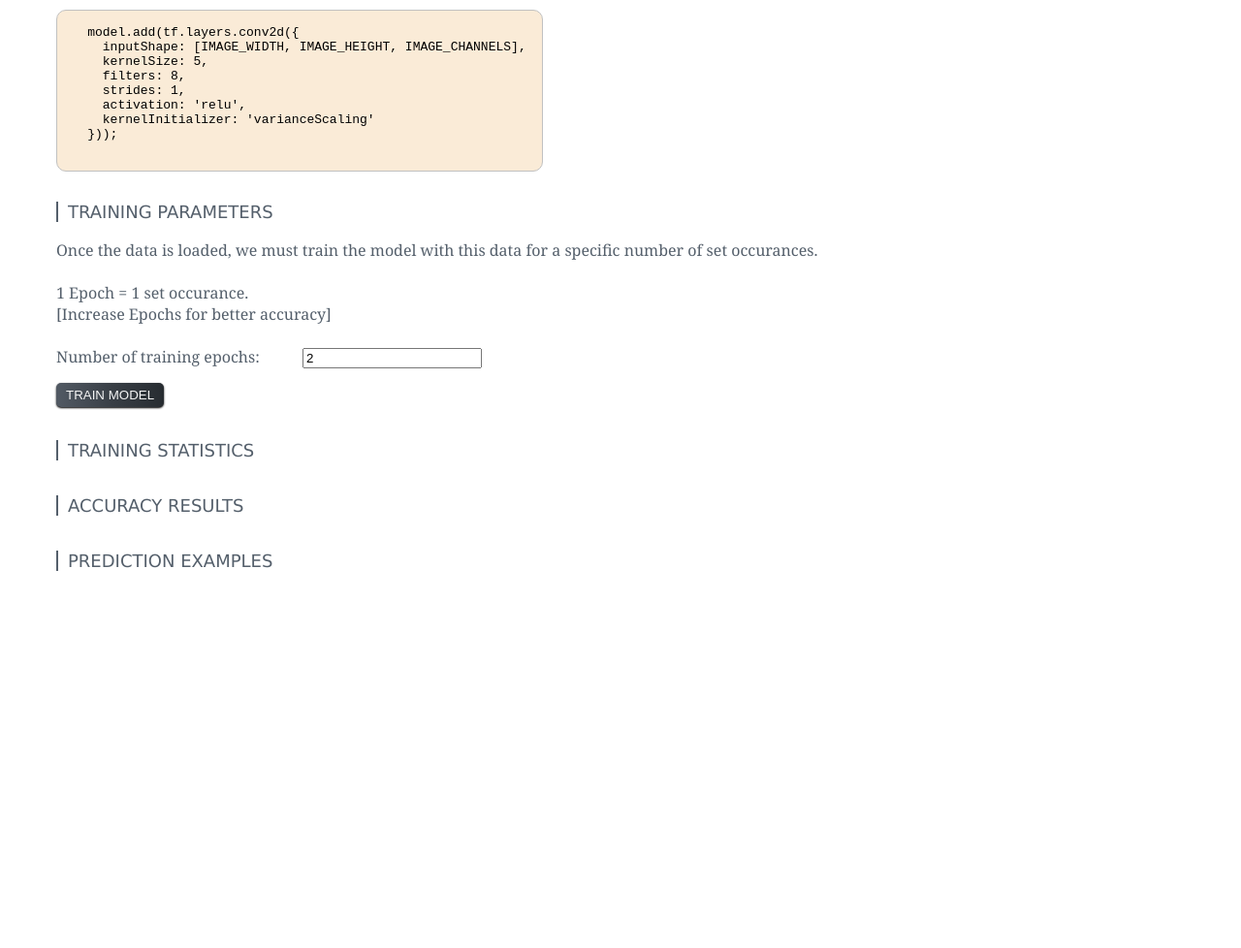
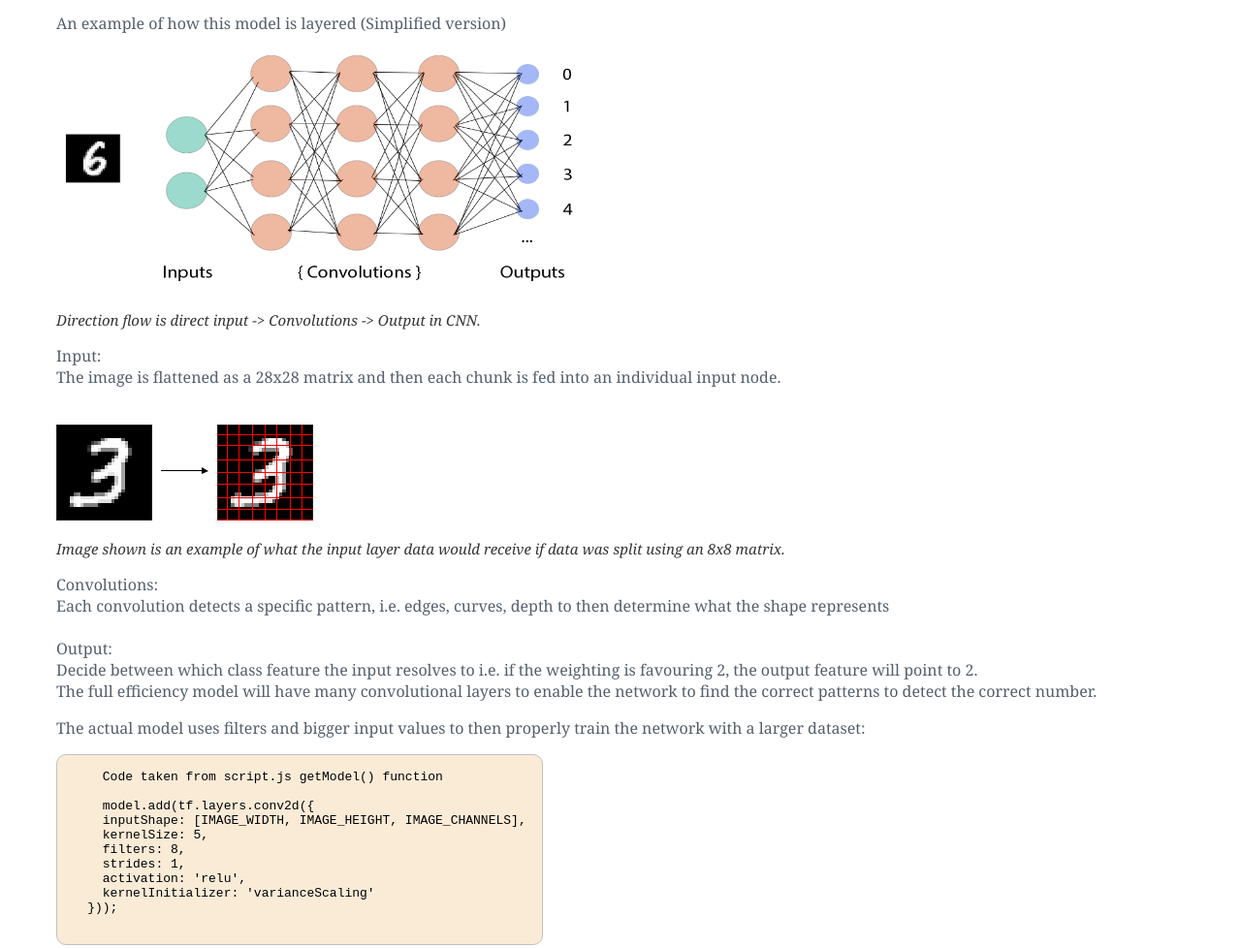
Before and after one commit to AsaasBaig/nnpackage, a plain HTML site: page cnn.html in a window 1280 px wide. Shown: the part 937-1915 px from the top of the page at 97% size. Before the commit the page ends 1602 px from the top, so only its background shows below. Drawn offline with Linux system fonts and the light colour scheme.

Commit message:
CNN Page
Added Graphs/Images.
Added extra information.

```diff
--- a/cnn.html
+++ b/cnn.html
@@ -38,9 +38,9 @@
         <br><br>
         Throughout the training and classification phase there will be an explanation of the tasks that the CNN
         is undergoing.
-
         <br><br>
-        This example is based on a simple CNN model that uses a small amount of data from the MNIST dataset for fast results.
+        This example is based on a simple CNN model that uses a small amount of data from
+        the MNIST dataset for fast results.
         <br>
         The dataset used is limited in order to compute faster on browsers:
         <br>
@@ -60,7 +60,7 @@
       <p>
         The full dataset usually consists of these training and testing sets * 10. Respectively (55000, 10000).
         <br>
-        This would increase the accuracy by 10x as there is 10x more data being iterated over for the network to learn from.
+        Using the full dataset would increase the accuracy as there is 10x more data being used to train the network.
       </p>
     </section>
 
@@ -79,10 +79,48 @@
     });
         </code>
       </pre>
+      <p>
+        An example of how this model is layered (Simplified version)
+      </p>
+      <div id="neuron-image">
+        <img src="/images/CNNLayersMNIST.png" width="550px" height="250px" alt="CNN Layers Graph Perceptron">
+      </div>
+      <p class="highlighted-text">
+        Direction flow is direct input -> Convolutions -> Output in CNN.
+      </p>
+      <p>
+        Input:
+        <br>
+        The image is flattened as a 28x28 matrix and then each chunk is fed into an individual input node.
+        <br><br>
+      </p>
+      <img src="/images/CNNDataGrid.png" alt="Data with Grid outlines">
+      <p class='highlighted-text'>
+        Image shown is an example of what the input layer data would receive if data was split using an 8x8 matrix.
+      </p>
+      <p>
+        Convolutions:
+        <br>
+        Each convolution detects a specific pattern, i.e. edges, curves, depth to then determine
+        what the shape represents
+        <br><br>
+        Output:
+        <br>Decide between which class feature the input resolves to i.e. if the weighting is favouring 2,
+        the output feature will point to 2.
+        <br>
+        The full efficiency model will have many convolutional layers to enable the network to find the correct patterns
+        to detect the correct number.
+      </p>
+
+      <p>
+        The actual model uses filters and bigger input values to then properly train the network with a larger dataset:
+      </p>
 
       <pre class='code-block'>
         <code>
-    model.add(tf.layers.conv2d({
+      Code taken from script.js getModel() function
+
+      model.add(tf.layers.conv2d({
       inputShape: [IMAGE_WIDTH, IMAGE_HEIGHT, IMAGE_CHANNELS],
       kernelSize: 5,
       filters: 8,
@@ -92,7 +130,7 @@
     }));
         </code>
       </pre>
-      <div id="neuron-image"></div>
+
     </section>
 
     <section>
@@ -100,6 +138,8 @@
 
       <div>
         <p>
+          Now to train our own ConvNet using the MNIST dataset...
+          <br><br>
           Once the data is loaded, we must train the model with this data for a specific number of set occurances.
           <br><br>
           1 Epoch = 1 set occurance.
--- a/style.css
+++ b/style.css
@@ -96,6 +96,12 @@ p {
     border: 1px solid #c1c1c1;
 }
 
+.highlighted-text {
+    font-family: Cambria, Cochin, Georgia, Times, 'Times New Roman', serif;
+    color: #353535;
+    font-size: 15px;
+    font-style: oblique;
+}
 .nav{
     padding-left: 5px;
     padding-right: 5px;
```
Also changed, not shown: images/CNNDataGrid.png (added), images/CNNLayersMnist.png (added).
